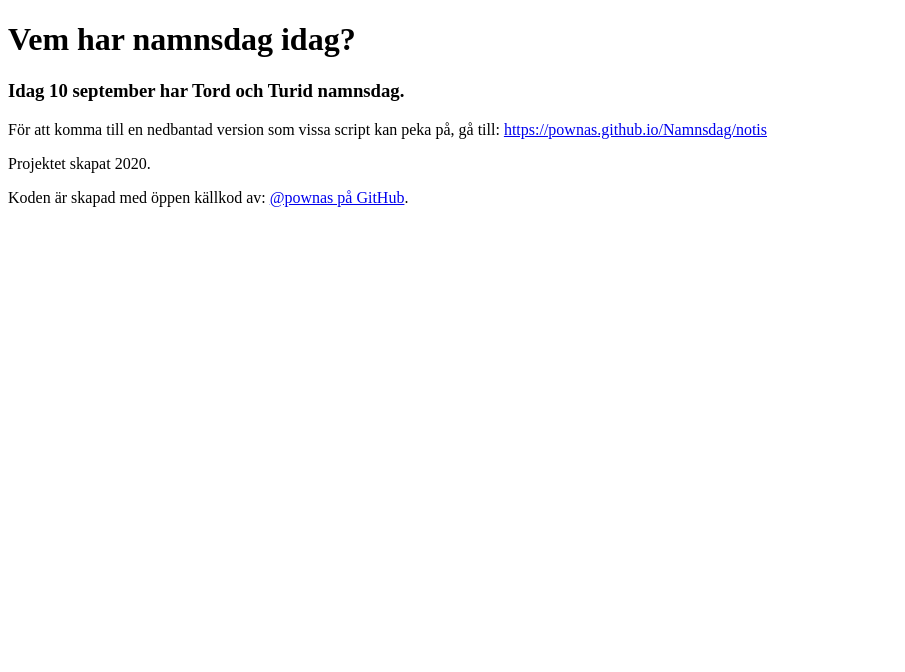
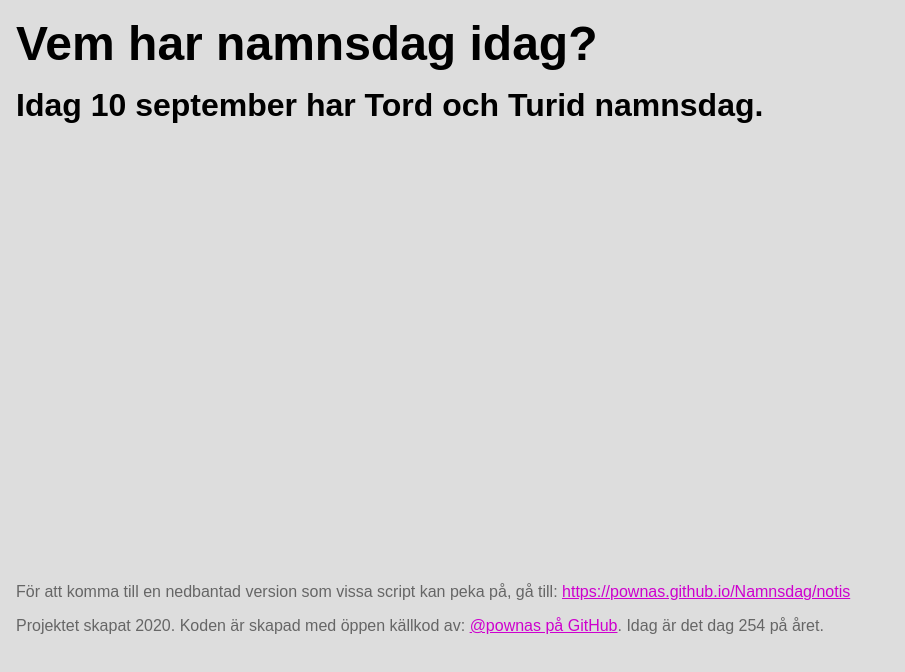
Before and after one commit to pownas/Namnsdag, a plain HTML site: page index.html in a window 1280 px wide. Shown: the whole page, without its empty margins (0-905 px from the left). Drawn offline with Linux system fonts and the light colour scheme.

Commit message:
Uppdaterat och lagt till en CSS style
Lagt till endel info för att få till en snyggare sida.

```diff
--- a/index.html
+++ b/index.html
@@ -3,19 +3,21 @@
 <head>
   <title>Vem har namnsdag idag?</title>
   <meta charset="UTF-8" />
-  <meta name="viewport" content="width=device-width, initial-scale=1.0">
+  <meta name="viewport" content="width=device-width, initial-scale=1.0" />
+  <link rel="stylesheet" href="./css/style.css" />
 </head>
-<body>
-  <header>
+<body class="wrapper">
+  <header class="container">
     <h1>Vem har namnsdag idag?</h1>
   </header>
-  <main>
-    <h3 id="namnsdagIdag">Idag <span id="dagensDatum"></span> <span id="dagensNamnsdagar"></span> namnsdag. </h1>
+  <main class="container">
+    <h2 id="namnsdagIdag">Idag <span id="dagensDatum"></span> <span id="dagensNamnsdagar"></span> namnsdag. </h2>
   </main>
-  <footer>
+  <section class="container">
     <p>För att komma till en nedbantad version som vissa script kan peka på, gå till: <a href="./notis">https://pownas.github.io/Namnsdag/notis</a></p>
-    <p>Projektet skapat 2020.</p>
-    <p>Koden är skapad med öppen källkod av: <a href="https://github.com/pownas/Namnsdag/" title="Klicka för att se hela projektet på GitHub">@pownas på GitHub</a>.</p>
+  </section>
+  <footer class="container">
+    <p>Projektet skapat 2020. Koden är skapad med öppen källkod av: <a href="https://github.com/pownas/Namnsdag/" title="Klicka för att se hela projektet på GitHub">@pownas på GitHub</a>. Idag är det dag <span id="dagPaAret"></span> på året.</p>
     <script src="./js/scriptet.js"></script>
   </footer>
 </body>
```
